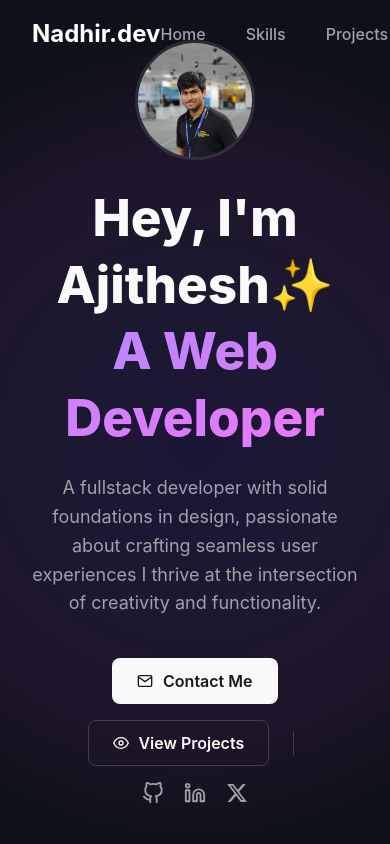
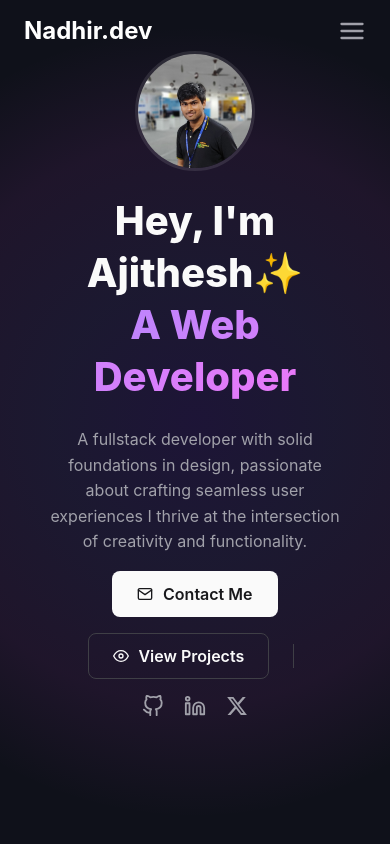
Before and after one commit to Ajithesh9/portfolio, a React (Vite) app: page / in a window 390 px wide. Shown: the top 844 px of the page. Built offline with nearby package versions, Linux system fonts and the light colour scheme.

Commit message:
Add mobile menu functionality and styles to Navbar; implement toggle and close actions for navigation links

```diff
--- a/src/Navbar.css
+++ b/src/Navbar.css
@@ -121,3 +121,105 @@ body {
   opacity: 1;
   visibility: visible;
 }
+.menu-toggle {
+  display: none;
+}
+
+/* ======================================================================== */
+/*                  MOBILE OPTIMIZATION (768px and below)                   */
+/* ======================================================================== */
+/* Add these styles to the END of your existing Navbar.css file */
+
+@media (max-width: 768px) {
+
+  /* --- Navbar Mobile Adjustments --- */
+
+  .navbar-container {
+    /* Reduce padding on mobile to save space */
+    padding: 1rem 1.5rem;
+  }
+
+  .navbar-right {
+    /* The hamburger icon will be the only visible item, so no gap needed */
+    gap: 0;
+  }
+
+  /* Hide the regular nav links and lock icon on mobile */
+  .nav-links {
+    display: none;
+  }
+  .secure-lock {
+    display: none;
+  }
+
+  /* Show the hamburger menu icon on mobile */
+  .menu-toggle {
+    display: flex; /* Overrides the default 'none' from desktop */
+    align-items: center;
+    background: transparent;
+    border: none;
+    color: #A1A1AA;
+    cursor: pointer;
+    z-index: 110; /* Ensure it's on top */
+  }
+
+  /* --- Mobile Dropdown Menu Styling --- */
+
+  /* These styles apply to the nav links ONLY when the menu is open */
+  .nav-links.open {
+    display: flex; /* Make it visible */
+    position: absolute;
+    top: 100%; /* Position right below the navbar */
+    left: 0;
+    width: 100%;
+
+    /* Layout */
+    flex-direction: column;
+    align-items: center;
+    padding: 1rem 0 2rem 0; /* Add padding for spacing */
+
+    /* Glassmorphism background for the dropdown */
+    background: rgba(23, 23, 23, 0.9);
+    backdrop-filter: blur(10px);
+    -webkit-backdrop-filter: blur(10px);
+    border-bottom: 1px solid rgba(255, 255, 255, 0.1);
+    box-shadow: 0 4px 30px rgba(0, 0, 0, 0.2);
+  }
+
+  .nav-links.open a {
+    font-size: 1.25rem; /* Bigger text for easier tapping */
+    padding: 0.75rem 0; /* More space between links */
+  }
+
+
+  /* --- Hero Section Mobile Adjustments --- */
+
+  .hero-container {
+    flex-direction: column; /* Stack content vertically */
+    text-align: center;   /* Center the text */
+    padding-top: 100px; /* Push content down below the fixed navbar */
+  }
+
+  .hero-content {
+    /* Ensure content takes full width and align text */
+    width: 100%;
+    align-items: center;
+    margin-bottom: 2rem; /* Add space between text and image */
+  }
+
+  .hero-content h1 {
+    font-size: 2.5rem; /* Adjust heading size for mobile */
+  }
+
+  .hero-content p {
+    font-size: 1rem; /* Adjust paragraph size for mobile */
+    max-width: 90%; /* Prevent text from touching screen edges */
+    margin: 1rem auto; /* Center the paragraph block */
+  }
+
+  .hero-image {
+    width: 70%; /* Make image smaller */
+    max-width: 280px; /* Prevent image from being too large */
+    margin: 0 auto; /* Center the image */
+  }
+}
--- a/src/components/Navbar.jsx
+++ b/src/components/Navbar.jsx
@@ -1,50 +1,59 @@
-import React, { useState, useEffect } from 'react'; // Import useState and useEffect
+import React, { useState, useEffect } from 'react';
 import '../Navbar.css';
-import { FiLock } from 'react-icons/fi';
+// Import the new icons we need for the mobile menu
+import { FiLock, FiMenu, FiX } from 'react-icons/fi';
 
 const Navbar = () => {
-  // State to track whether user has scrolled
   const [scrolled, setScrolled] = useState(false);
+  // NEW: State to manage the open/closed state of the mobile menu
+  const [isMenuOpen, setIsMenuOpen] = useState(false);
 
-  // Effect to handle scroll event
   useEffect(() => {
     const handleScroll = () => {
-      // If user scrolls more than 10px, set scrolled to true, otherwise false
-      if (window.scrollY > 10) {
-        setScrolled(true);
-      } else {
-        setScrolled(false);
-      }
+      setScrolled(window.scrollY > 10);
     };
-
-    // Add event listener when the component mounts
     window.addEventListener('scroll', handleScroll);
-
-    // Clean up the event listener when the component unmounts
     return () => {
       window.removeEventListener('scroll', handleScroll);
     };
-  }, []); // The empty array ensures this effect runs only once on mount
+  }, []);
+
+  // NEW: Toggles the menu state
+  const toggleMenu = () => {
+    setIsMenuOpen(!isMenuOpen);
+  };
+
+  // NEW: Closes the menu (used when a link is clicked)
+  const closeMenu = () => {
+    setIsMenuOpen(false);
+  }
 
   return (
-    // Conditionally apply the 'scrolled' class
     <nav className={`navbar ${scrolled ? 'scrolled' : ''}`}>
       <div className="navbar-container">
         <a href="/" className="logo">
           Nadhir.dev
         </a>
 
+        {/* No structural changes here, just added a class conditionally */}
         <div className="navbar-right">
-          <ul className="nav-links">
-            <li><a href="/">Home</a></li>
-            <li><a href="/skills">Skills</a></li>
-            <li><a href="/projects">Projects</a></li>
-            <li><a href="/experience">Experience</a></li>
-            <li><a href="/contact">Contact</a></li>
+          {/* Add 'open' class when menu is toggled on mobile */}
+          <ul className={`nav-links ${isMenuOpen ? 'open' : ''}`}>
+            {/* Added onClick to close the menu after navigation */}
+            <li><a href="/" onClick={closeMenu}>Home</a></li>
+            <li><a href="/skills" onClick={closeMenu}>Skills</a></li>
+            <li><a href="/projects" onClick={closeMenu}>Projects</a></li>
+            <li><a href="/experience" onClick={closeMenu}>Experience</a></li>
+            <li><a href="/contact" onClick={closeMenu}>Contact</a></li>
           </ul>
 
           <button className="secure-lock" aria-label="Secure Connection">
             <FiLock size={20} />
+          </button>
+
+          {/* NEW: Hamburger menu button, will be hidden on desktop by CSS */}
+          <button className="menu-toggle" onClick={toggleMenu} aria-label="Toggle Menu">
+            {isMenuOpen ? <FiX size={28} /> : <FiMenu size={28} />}
           </button>
         </div>
       </div>
```
